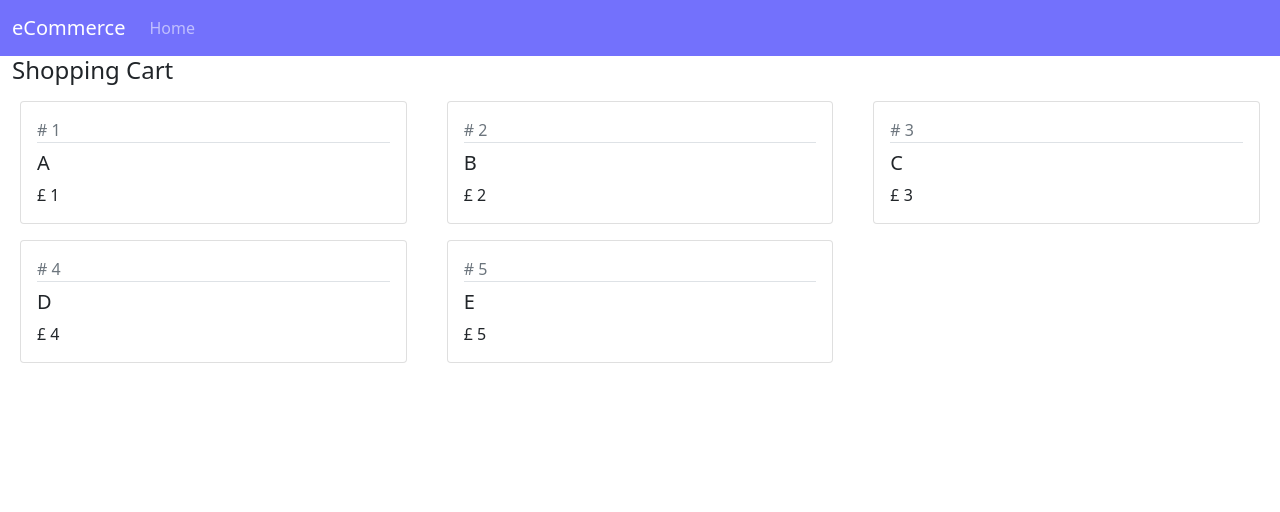
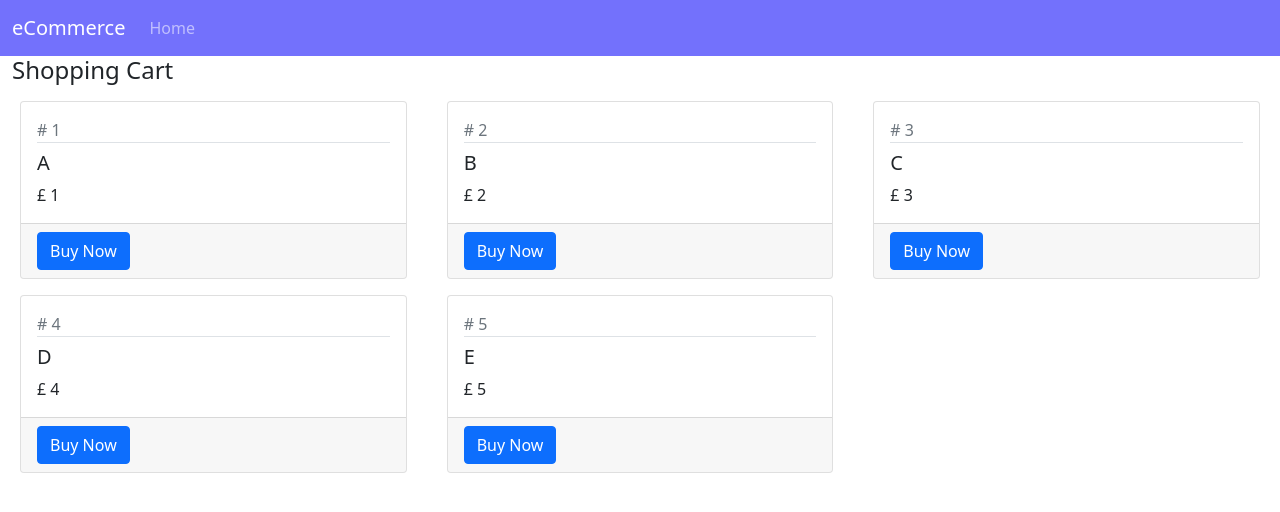
Before and after one commit to YinnyF/ecommerce-app-react-v1, a React (Create React App) app: page / in a window 1280 px wide. Shown: the top 512 px of the page. Built offline with nearby package versions, Linux system fonts and the light colour scheme.

Commit message:
feat: supply HTML from parent to child component for Product

```diff
--- a/src/Product.jsx
+++ b/src/Product.jsx
@@ -16,6 +16,12 @@ export default class Product extends Component {
 
             <div>£ {this.state.product.price}</div>
           </div>
+          {/* card body ends here */}
+
+          <div className="card-footer text-right">
+            {this.props.children}
+          </div>
+
         </div>
       </div>
     );
--- a/src/ShoppingCart.jsx
+++ b/src/ShoppingCart.jsx
@@ -20,10 +20,9 @@ export default class ShoppingCart extends Component {
         <div className="row">
           {this.state.products.map((product) => {
             return (
-              <Product
-                key={product.id}
-                product={product}
-              />
+              <Product key={product.id} product={product}>
+                <button className="btn btn-primary">Buy Now</button>
+              </Product>
             );
           })}
         </div>
```
